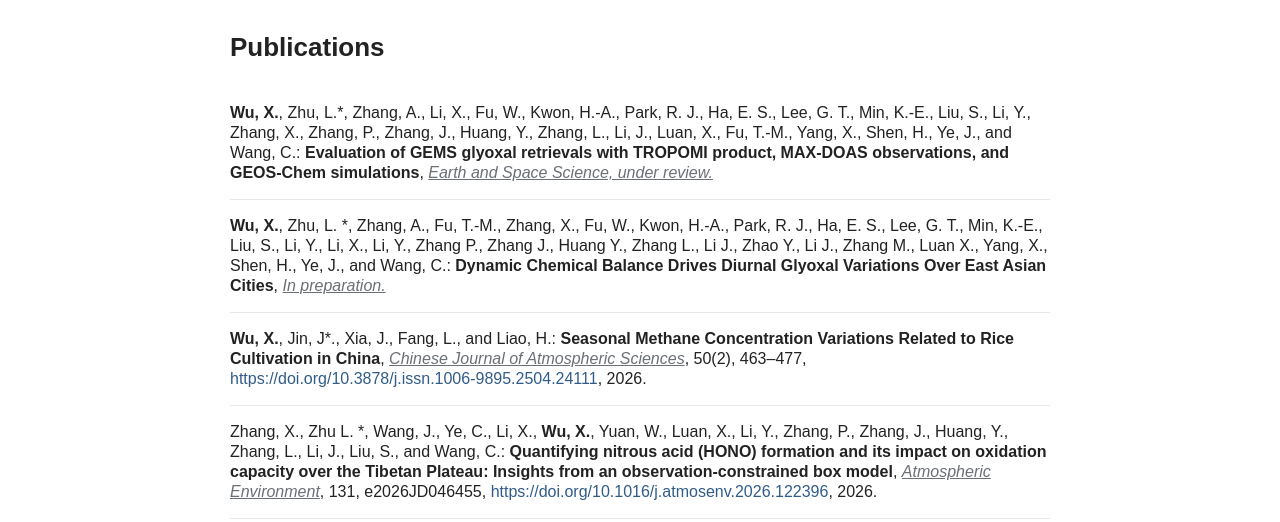
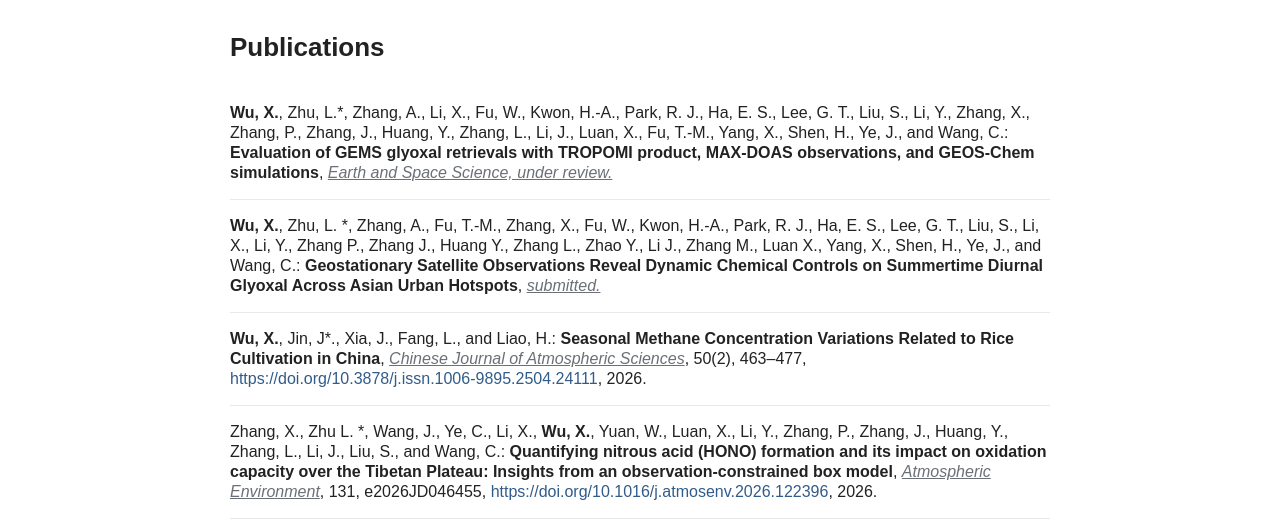
Before and after one commit to xingyi-wu/xingyi-wu.github.io, a plain HTML site: page outputs.html in a window 1280 px wide. Shown: the part 278-800 px from the top of the page. Drawn offline with Linux system fonts and the light colour scheme.

Commit message:
Update academic website

```diff
--- a/outputs.html
+++ b/outputs.html
@@ -36,15 +36,15 @@
         <h2 class="section-title">Publications</h2>
         <ol class="pub-list">
           <li><strong>Wu, X.</strong>, Zhu, L.*, Zhang, A., Li, X., Fu, W., Kwon, H.-A., Park, R. J., Ha, E. S., Lee, G.
-            T., Min, K.-E., Liu, S., Li, Y., Zhang, X., Zhang, P., Zhang, J., Huang, Y., Zhang, L., Li, J., Luan, X.,
+            T., Liu, S., Li, Y., Zhang, X., Zhang, P., Zhang, J., Huang, Y., Zhang, L., Li, J., Luan, X.,
             Fu, T.-M., Yang, X., Shen, H., Ye, J., and Wang, C.: <strong>Evaluation of GEMS glyoxal retrievals with
               TROPOMI product, MAX-DOAS observations, and GEOS-Chem simulations</strong>, <span class="status">
               Earth and Space Science, under review.</span></li>
           <li><strong>Wu, X.</strong>, Zhu, L. *, Zhang, A., Fu, T.-M., Zhang, X., Fu, W., Kwon, H.-A., Park, R. J., Ha,
-            E. S., Lee, G. T., Min, K.-E., Liu, S., Li, Y., Li, X., Li, Y., Zhang P., Zhang J., Huang Y., Zhang L., Li
-            J., Zhao Y., Li J., Zhang M., Luan X., Yang, X., Shen, H., Ye, J., and Wang, C.: <strong>Dynamic Chemical
-              Balance Drives Diurnal Glyoxal Variations Over East Asian Cities</strong>, <span class="status">In
-              preparation.</span></li>
+            E. S., Lee, G. T., Liu, S., Li, X., Li, Y., Zhang P., Zhang J., Huang Y., Zhang L., Zhao Y., Li J., Zhang
+            M., Luan X., Yang, X., Shen, H., Ye, J., and Wang, C.: <strong>Geostationary Satellite Observations Reveal
+              Dynamic Chemical Controls on Summertime Diurnal Glyoxal Across Asian Urban Hotspots</strong>, <span
+              class="status">submitted.</span></li>
           <li><strong>Wu, X.</strong>, Jin, J*., Xia, J., Fang, L., and Liao, H.: <strong>Seasonal Methane Concentration
               Variations Related to Rice Cultivation in China</strong>, <span class="status">Chinese Journal of
               Atmospheric Sciences</span>, 50(2), 463–477,
@@ -178,7 +178,7 @@
   <footer>
     <div class="wrap footer-inner">
       <span>© 2026 Xingyi Wu</span>
-      <span>Last update: October 2026</span>
+      <span>Last update: November 2026</span>
     </div>
   </footer>
 </body>
```
Also changed, not shown: index.html (+1 -1 lines), research.html (+1 -1 lines), resources.html (+1 -1 lines), skills.html (+1 -1 lines), yaya-daily.html (+1 -1 lines), highlight5.jpg (added), highlight5.png (deleted), 3 other files.
